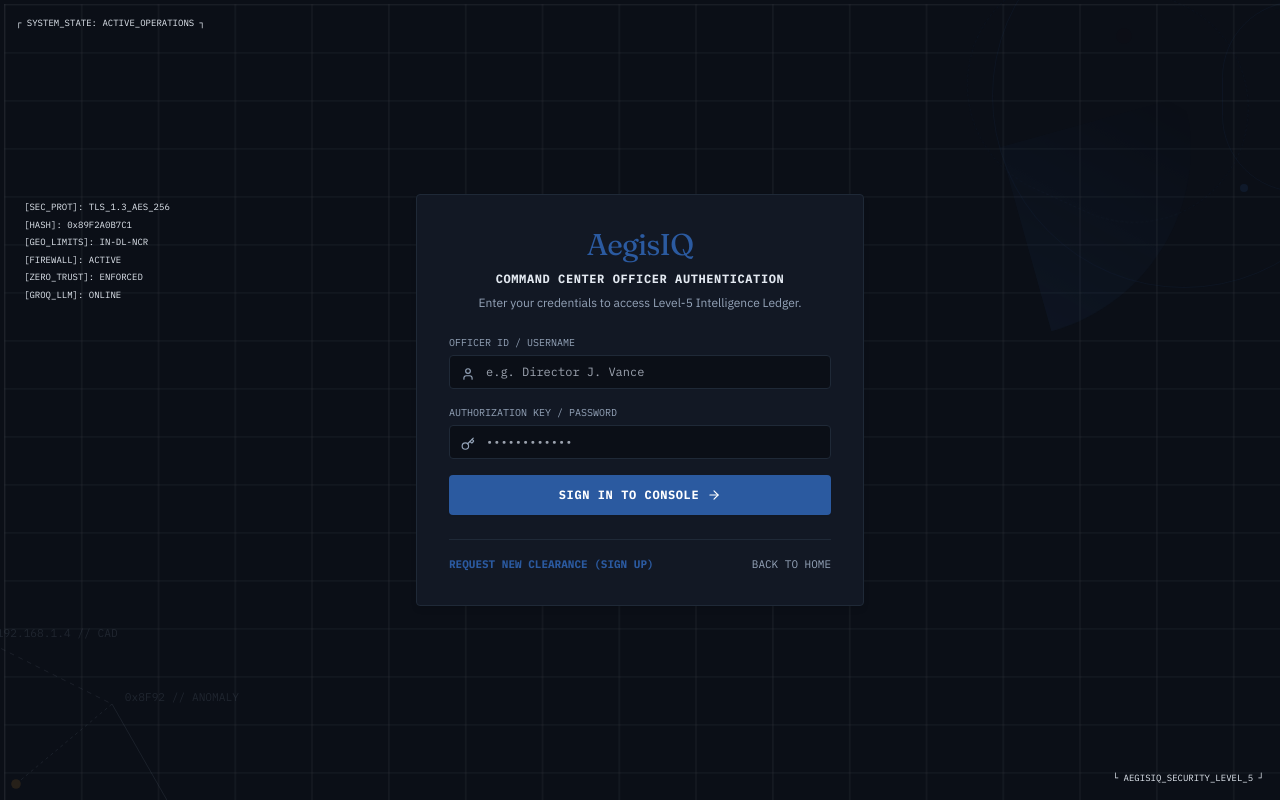
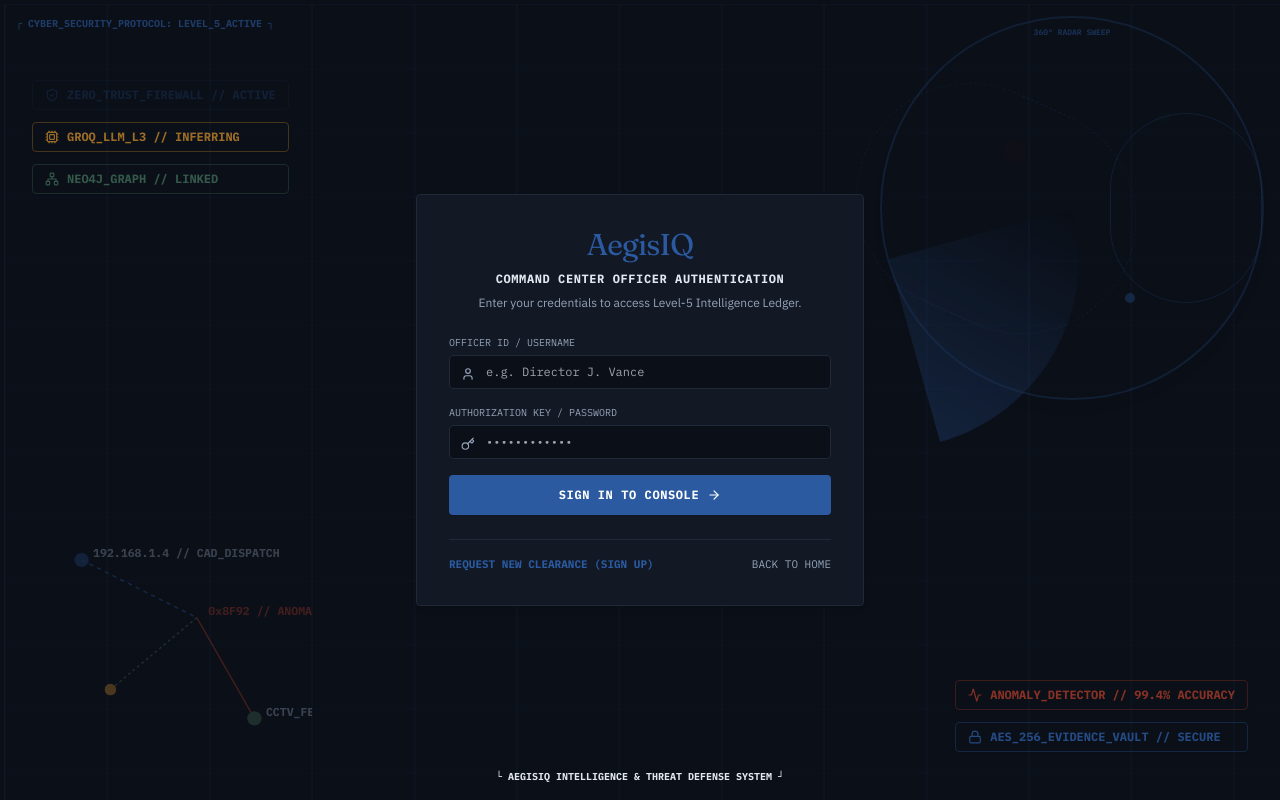
Before and after one commit to Kubojah-Dan/AI-Crime-Analysis, a Next.js app in the folder client/: page /auth/signin in a window 1280 px wide. Built offline with nearby package versions, Linux system fonts and the light colour scheme.

Commit message:
feat(ui): add high-visibility animated cybersecurity tool badges and update README documentation

```diff
--- a/client/components/ui/cyber-background.tsx
+++ b/client/components/ui/cyber-background.tsx
@@ -1,78 +1,116 @@
 'use client';
 
 import React from 'react';
+import {
+  ShieldCheck, Lock, Activity, Cpu, Server,
+  Eye, Terminal, Network, Zap, Radio
+} from 'lucide-react';
 
 export function CyberBackground() {
   return (
     <div className="absolute inset-0 pointer-events-none overflow-hidden z-0 select-none">
 
-      {/* 1. Animated Grid Drift Mesh */}
-      <div className="absolute inset-0 opacity-[0.14] dark:opacity-[0.25] transition-opacity duration-300">
-        <svg className="w-full h-full scale-110 animate-grid-drift" viewBox="0 0 100 100" preserveAspectRatio="none">
+      {/* 1. High-Visibility Animated Grid Mesh */}
+      <div className="absolute inset-0 opacity-[0.25] dark:opacity-[0.40] transition-opacity duration-300">
+        <svg className="w-full h-full scale-105 animate-grid-drift" viewBox="0 0 100 100" preserveAspectRatio="none">
           <defs>
-            <pattern id="cyber-grid" width="6" height="6" patternUnits="userSpaceOnUse">
-              <path d="M 6 0 L 0 0 0 6" fill="none" stroke="currentColor" strokeWidth="0.1" className="text-ink" />
+            <pattern id="cyber-grid" width="8" height="8" patternUnits="userSpaceOnUse">
+              <path d="M 8 0 L 0 0 0 8" fill="none" stroke="currentColor" strokeWidth="0.15" className="text-cobalt/60 dark:text-cobalt" />
             </pattern>
           </defs>
           <rect width="100%" height="100%" fill="url(#cyber-grid)" />
         </svg>
       </div>
 
-      {/* 2. Rotating Cyber Radar Sweep Scanner (Top Right) */}
-      <div className="absolute -top-24 -right-24 w-96 h-96 opacity-[0.20] dark:opacity-[0.35] transition-opacity duration-300">
-        <div className="relative w-full h-full rounded-full border border-cobalt/40 flex items-center justify-center">
-          <div className="w-3/4 h-3/4 rounded-full border border-cobalt/30 border-dashed animate-spin-slow"></div>
-          <div className="w-1/2 h-1/2 rounded-full border border-cobalt/40"></div>
+      {/* 2. Rotating Cyber Radar Sweep Scanner (Top Right Sector) */}
+      <div className="absolute top-4 right-4 w-72 h-72 md:w-96 md:h-96 opacity-[0.45] dark:opacity-[0.65] transition-opacity duration-300">
+        <div className="relative w-full h-full rounded-full border-2 border-cobalt/50 dark:border-cobalt/70 flex items-center justify-center shadow-lg">
+          <div className="w-3/4 h-3/4 rounded-full border border-cobalt/40 border-dashed animate-spin-slow"></div>
+          <div className="w-1/2 h-1/2 rounded-full border border-cobalt/50"></div>
 
-          {/* Radar Sweep Sector */}
+          {/* Radar Sweep Beam */}
           <div
-            className="absolute w-1/2 h-1/2 top-0 right-0 origin-bottom-left animate-radar-spin rounded-tl-full bg-gradient-to-tr from-transparent via-cobalt/20 to-cobalt/40"
+            className="absolute w-1/2 h-1/2 top-0 right-0 origin-bottom-left animate-radar-spin rounded-tl-full bg-gradient-to-tr from-transparent via-cobalt/30 to-cobalt/60 dark:to-cobalt/80"
           ></div>
 
           {/* Pinging Threat Markers */}
-          <div className="absolute top-1/3 left-1/3 h-2 w-2 rounded-full bg-rust animate-ping"></div>
-          <div className="absolute bottom-1/4 right-1/3 h-2 w-2 rounded-full bg-cobalt animate-pulse"></div>
-          <div className="absolute top-1/4 right-1/4 h-1.5 w-1.5 rounded-full bg-stamp-green animate-ping"></div>
+          <div className="absolute top-1/3 left-1/3 h-3 w-3 rounded-full bg-rust animate-ping"></div>
+          <div className="absolute bottom-1/4 right-1/3 h-2.5 w-2.5 rounded-full bg-cobalt animate-pulse"></div>
+          <div className="absolute top-1/4 right-1/4 h-2 w-2 rounded-full bg-stamp-green animate-ping"></div>
+
+          <div className="absolute top-2 left-1/2 -translate-x-1/2 font-mono text-[8px] font-bold text-cobalt uppercase">
+            360° RADAR SWEEP
+          </div>
         </div>
       </div>
 
-      {/* 3. Bottom Left Network Topology Mesh */}
-      <div className="absolute -bottom-20 -left-20 w-80 h-80 opacity-[0.15] dark:opacity-[0.28] transition-opacity duration-300">
+      {/* 3. Floating Animated Cybersecurity Tool Badges */}
+      <div className="absolute top-20 left-8 space-y-3 font-mono text-xs hidden lg:block opacity-[0.80] dark:opacity-[0.95]">
+
+        {/* Tool Badge 1: Zero-Trust Firewall */}
+        <div className="flex items-center gap-2 px-3 py-1.5 rounded bg-paper-raised/90 border border-cobalt/40 shadow-sm backdrop-blur text-cobalt font-bold animate-pulse-slow">
+          <ShieldCheck size={14} className="text-cobalt" />
+          <span>ZERO_TRUST_FIREWALL // ACTIVE</span>
+        </div>
+
+        {/* Tool Badge 2: Groq Llama 3 LLM */}
+        <div className="flex items-center gap-2 px-3 py-1.5 rounded bg-paper-raised/90 border border-ochre/40 shadow-sm backdrop-blur text-ochre font-bold">
+          <Cpu size={14} className="text-ochre" />
+          <span>GROQ_LLM_L3 // INFERRING</span>
+        </div>
+
+        {/* Tool Badge 3: Neo4j Link Graph */}
+        <div className="flex items-center gap-2 px-3 py-1.5 rounded bg-paper-raised/90 border border-stamp-green/40 shadow-sm backdrop-blur text-stamp-green font-bold">
+          <Network size={14} className="text-stamp-green" />
+          <span>NEO4J_GRAPH // LINKED</span>
+        </div>
+
+      </div>
+
+      {/* 4. Bottom Right Floating Cyber Badges */}
+      <div className="absolute bottom-12 right-8 space-y-3 font-mono text-xs hidden lg:block opacity-[0.80] dark:opacity-[0.95]">
+
+        {/* Tool Badge 4: Anomaly Detector */}
+        <div className="flex items-center gap-2 px-3 py-1.5 rounded bg-paper-raised/90 border border-rust/40 shadow-sm backdrop-blur text-rust font-bold">
+          <Activity size={14} className="text-rust animate-pulse" />
+          <span>ANOMALY_DETECTOR // 99.4% ACCURACY</span>
+        </div>
+
+        {/* Tool Badge 5: AES 256 Vault */}
+        <div className="flex items-center gap-2 px-3 py-1.5 rounded bg-paper-raised/90 border border-cobalt/40 shadow-sm backdrop-blur text-cobalt font-bold">
+          <Lock size={14} className="text-cobalt" />
+          <span>AES_256_EVIDENCE_VAULT // SECURE</span>
+        </div>
+
+      </div>
+
+      {/* 5. Bottom Left Network Topology Mesh */}
+      <div className="absolute bottom-6 left-6 w-72 h-72 opacity-[0.35] dark:opacity-[0.55] transition-opacity duration-300">
         <div className="relative w-full h-full font-mono text-[9px] text-ink-soft">
           <svg className="w-full h-full" viewBox="0 0 200 200">
-            <line x1="40" y1="50" x2="120" y2="90" stroke="currentColor" strokeWidth="0.5" strokeDasharray="3,3" />
-            <line x1="120" y1="90" x2="160" y2="160" stroke="currentColor" strokeWidth="0.5" />
-            <line x1="120" y1="90" x2="60" y2="140" stroke="currentColor" strokeWidth="0.5" strokeDasharray="2,2" />
+            <line x1="40" y1="50" x2="120" y2="90" stroke="currentColor" strokeWidth="1" strokeDasharray="3,3" className="text-cobalt" />
+            <line x1="120" y1="90" x2="160" y2="160" stroke="currentColor" strokeWidth="1" className="text-rust" />
+            <line x1="120" y1="90" x2="60" y2="140" stroke="currentColor" strokeWidth="1" strokeDasharray="2,2" className="text-stamp-green" />
 
             {/* Interactive Nodes */}
-            <circle cx="40" cy="50" r="4" fill="#2B5AA0" className="animate-pulse" />
-            <circle cx="120" cy="90" r="5" fill="#A63B2A" className="animate-ping" />
-            <circle cx="160" cy="160" r="4" fill="#3F6B57" />
-            <circle cx="60" cy="140" r="3" fill="#C1852B" />
+            <circle cx="40" cy="50" r="5" fill="#2B5AA0" className="animate-pulse" />
+            <circle cx="120" cy="90" r="6" fill="#A63B2A" className="animate-ping" />
+            <circle cx="160" cy="160" r="5" fill="#3F6B57" />
+            <circle cx="60" cy="140" r="4" fill="#C1852B" />
 
-            <text x="48" y="48" fill="currentColor" className="text-[7px]">192.168.1.4 // CAD</text>
-            <text x="128" y="88" fill="currentColor" className="text-[7px]">0x8F92 // ANOMALY</text>
-            <text x="168" y="158" fill="currentColor" className="text-[7px]">CCTV_CAM_8</text>
+            <text x="48" y="48" fill="currentColor" className="text-[8px] font-bold">192.168.1.4 // CAD_DISPATCH</text>
+            <text x="128" y="88" fill="currentColor" className="text-[8px] font-bold text-rust">0x8F92 // ANOMALY_ALERT</text>
+            <text x="168" y="158" fill="currentColor" className="text-[8px] font-bold">CCTV_FEED_CP_04</text>
           </svg>
         </div>
       </div>
 
-      {/* 4. Hexadecimal Data Stream Ticker (Floating background column) */}
-      <div className="absolute top-1/4 left-6 hidden xl:block font-mono text-[9px] text-ink-soft/30 dark:text-ink-soft/40 space-y-1 selection:bg-none">
-        <div>[SEC_PROT]: TLS_1.3_AES_256</div>
-        <div>[HASH]: 0x89F2A0B7C1</div>
-        <div>[GEO_LIMITS]: IN-DL-NCR</div>
-        <div>[FIREWALL]: ACTIVE</div>
-        <div>[ZERO_TRUST]: ENFORCED</div>
-        <div>[GROQ_LLM]: ONLINE</div>
+      {/* 6. HUD Header & Footer Brackets */}
+      <div className="absolute top-4 left-4 font-mono text-[10px] font-bold text-cobalt/60 dark:text-cobalt hidden sm:block">
+        ┌ CYBER_SECURITY_PROTOCOL: LEVEL_5_ACTIVE ┐
       </div>
-
-      {/* 5. HUD Corner Brackets */}
-      <div className="absolute top-4 left-4 font-mono text-[9px] text-ink-soft/30 hidden md:block">
-        ┌ SYSTEM_STATE: ACTIVE_OPERATIONS ┐
-      </div>
-      <div className="absolute bottom-4 right-4 font-mono text-[9px] text-ink-soft/30 hidden md:block">
-        └ AEGISIQ_SECURITY_LEVEL_5 ┘
+      <div className="absolute bottom-4 left-1/2 -translate-x-1/2 font-mono text-[10px] font-bold text-ink-soft/60 hidden sm:block">
+        └ AEGISIQ INTELLIGENCE & THREAT DEFENSE SYSTEM ┘
       </div>
 
     </div>
```
Also changed, not shown: 2 other files (tests, documents, lock files or other folders).
